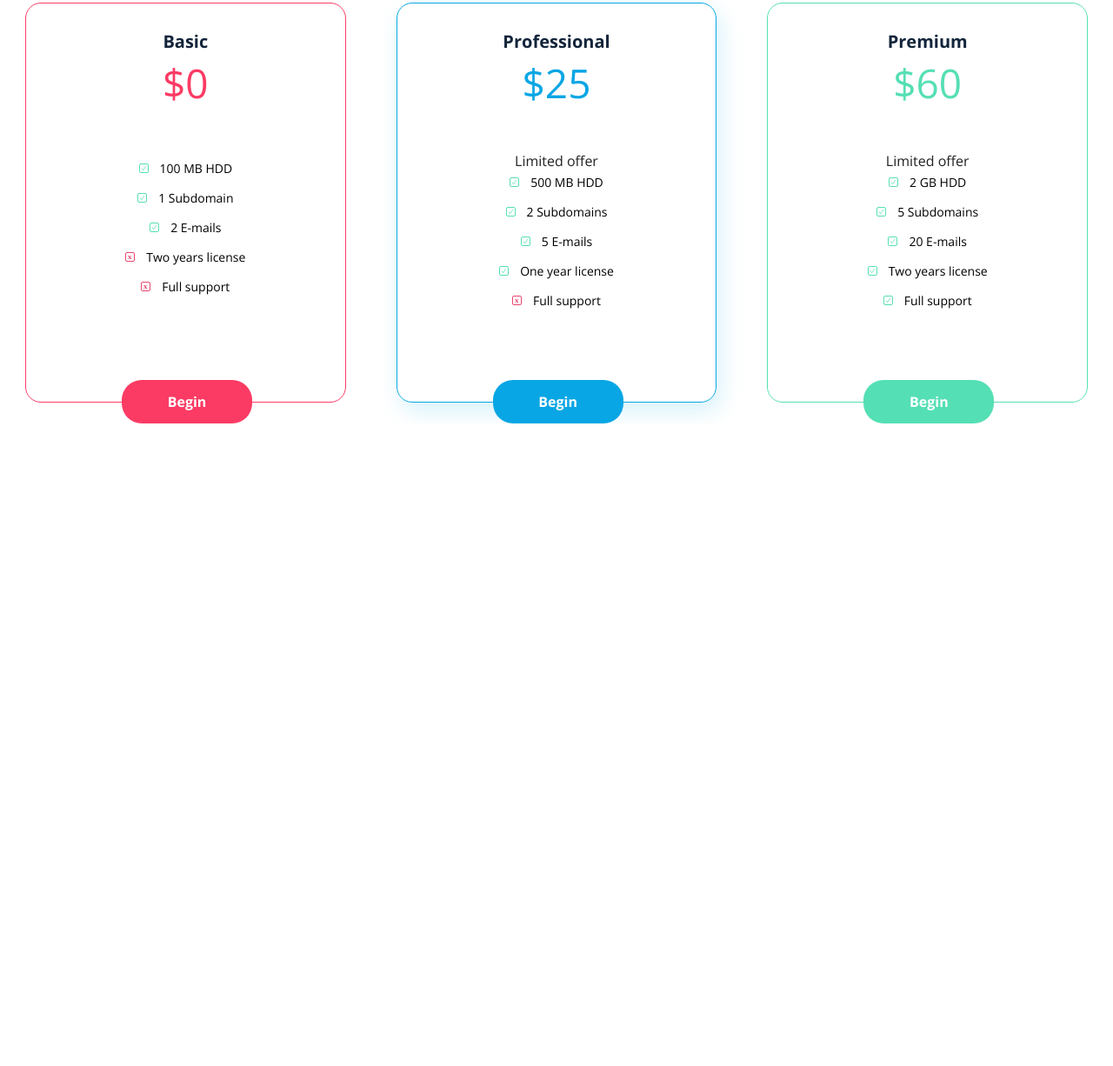
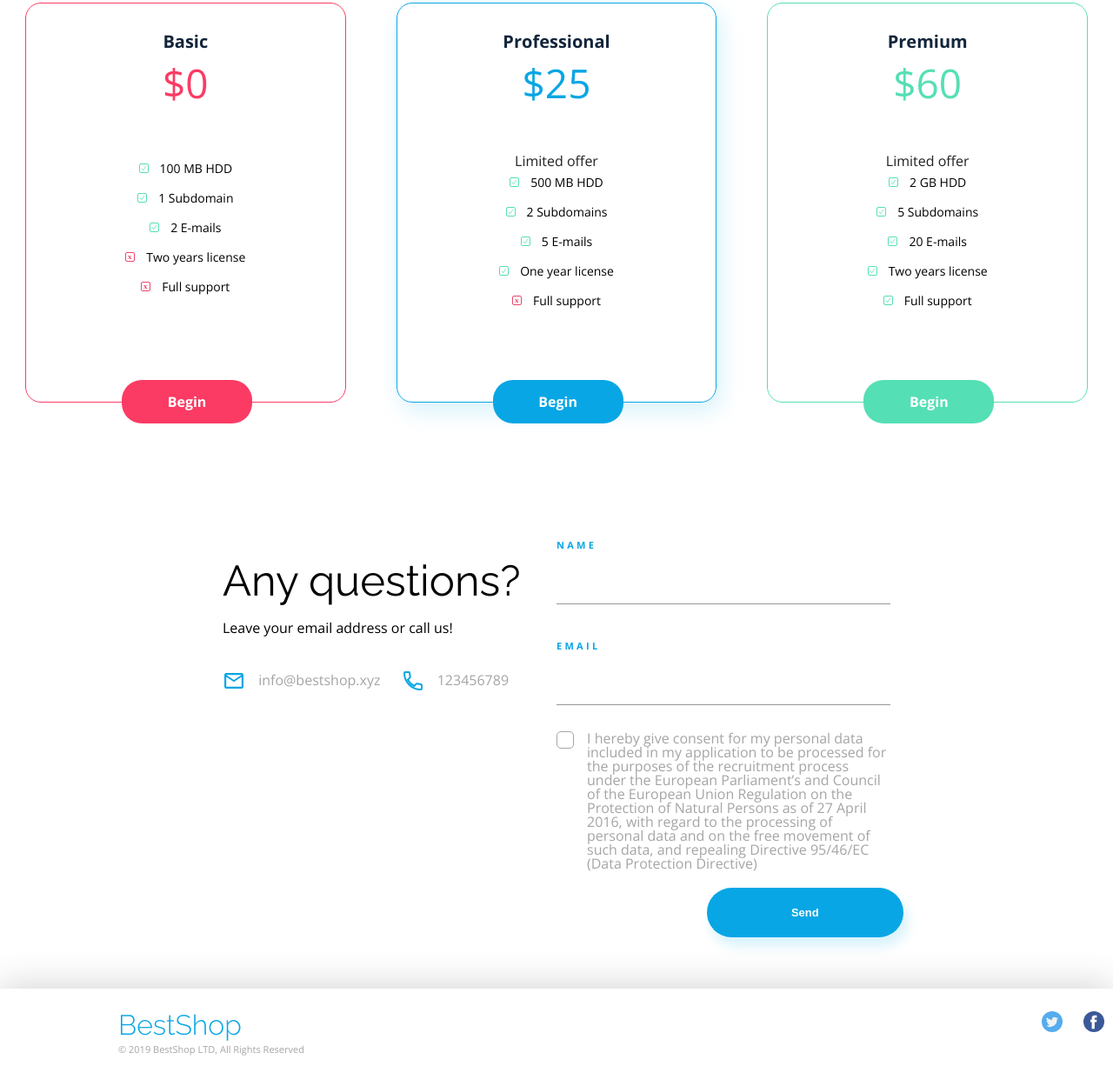
Before and after one commit to qazwaz/BestShop, a plain HTML site: page assets/index.html in a window 1280 px wide. Shown: the part 2755-3981 px from the top of the page at 87% size. Before the commit the page ends 3242 px from the top, so only its background shows below. Drawn offline with nearby package versions, Linux system fonts and the light colour scheme.

Commit message:
Sekcje contact i footer

```diff
--- a/assets/CSS/style.css
+++ b/assets/CSS/style.css
@@ -190,10 +190,12 @@ a {
     top: 10%;
     left: 50%;
 }
+
 .benefits {
     background-color: var(--color-light-grey);
     padding: 105px 251px;
 }
+
 .benefits_notebook {
     display: flex;
     justify-content: center;
@@ -201,22 +203,26 @@ a {
     padding: 91px 36px;
     background-color: var(--color-white);
 }
+
 .benefits_be {
     text-align: left;
     font-size: 2rem;
     font-family: var(--font-raleway);
     color: var(--color-black);
 }
+
 .benefits_description {
     text-align: left;
     color: var(--color-black);
 }
+
 .benefits_border {
     width: 327px;
     height: 4px;
     background-color: var(--color-redish);
     margin-top: 50px;
 }
+
 .benefits_square {
     background-color: var(--color-redish);
     width: 180px;
@@ -226,12 +232,14 @@ a {
     right: 15%;
     transform: rotate(45deg);
 }
+
 .macbook,
 .iphone {
     width: 386px;
     height: auto;
     position: relative;
 }
+
 .benefits_phone {
     display: flex;
     justify-content: center;
@@ -239,9 +247,11 @@ a {
     background-color: var(--color-white);
     margin: 37px 0;
 }
+
 .benefits_phone div .benefits_border {
     background-color: var(--color-primary);
 }
+
 .benefits_circle {
     background-color: var(--color-primary);
     width: 320px;
@@ -249,15 +259,18 @@ a {
     border-radius: 50%;
     position: absolute;
 }
+
 .benefits_trumpet {
     display: flex;
     justify-content: center;
     align-items: center;
     background-color: var(--color-white);
 }
+
 .benefits_trumpet div .benefits_border {
     background-color: var(--color-green);
 }
+
 .benefits_background {
     content: "";
     display: block;
@@ -265,6 +278,7 @@ a {
     width: 440px;
     height: 370px;
 }
+
 .trumpet {
     width: 386px;
     height: auto;
@@ -280,11 +294,13 @@ a {
     padding-top: 100px;
     padding-bottom: 50px;
 }
+
 .pricing_boxes {
     display: flex;
     justify-content: center;
     text-align: center;
 }
+
 .pricing_box {
     border: 1px solid var(--color-redish);
     width: 370px;
@@ -294,6 +310,7 @@ a {
     position: relative;
     margin: 0 29px;
 }
+
 .pricing_type {
     font-size: 20px;
     font-family: var(--color-black);
@@ -301,6 +318,7 @@ a {
     font-weight: bold;
     padding-top: 34px;
 }
+
 .pricing_price {
     font-size: 46px;
     color: var(--color-redish);
@@ -308,11 +326,13 @@ a {
     padding-top: 14px;
     padding-bottom: 59px;
 }
+
 .pricing_list {
     font-size: 14px;
     color: var(--color-black);
     padding: 10px;
 }
+
 .pricing_list::before {
     content: "";
     width: 11px;
@@ -321,6 +341,7 @@ a {
     display: inline-block;
     margin-right: 13px;
 }
+
 .pricing_list_last::before {
     content: "";
     width: 11px;
@@ -329,6 +350,7 @@ a {
     display: inline-block;
     margin-right: 13px;
 }
+
 .btn_box {
     display: flex;
     justify-content: center;
@@ -344,22 +366,152 @@ a {
     font-weight: bold;
     margin-top: 55px;
 }
+
 .pricing_box_big {
     border: 1px solid var(--color-primary);
     box-shadow: 5px 10px 27px #07ACE629;
 }
+
 .pricing_box_big .pricing_price {
     color: var(--color-primary);
 }
+
 .pricing_box_big .btn_box {
     background-color: var(--color-primary);
 }
+
 .pricing_box_last {
     border: 1px solid var(--color-green);
 }
+
 .pricing_box_last .pricing_price {
     color: var(--color-green);
 }
+
 .pricing_box_last .btn_box {
     background-color: var(--color-green);
 }
+
+.contact {
+    display: flex;
+    justify-content: center;
+    padding-top: 158px;
+}
+.contact_container {
+    display: flex;
+    justify-content: center;
+}
+.contact_left {
+    width: 30%;
+}
+.contact_left h1 {
+    font-size: 49px;
+    text-align: left;
+    font-family: var(--font-raleway);
+    color: var(--color-black);
+    padding: 22px 0;
+}
+.contact_left p {
+    text-align: left;
+    color: var(--color-black);
+    padding-bottom: 40px;
+}
+
+.contact_left a {
+    color: var(--color-grey);
+    padding-right: 20px;
+}
+.contact_left img {
+    margin-right: 10px;
+}
+.contact_right {
+    display: flex;
+    flex-direction: column;
+    width: 30%;
+}
+.name,
+.email {
+    text-transform: uppercase;
+    text-align: left;
+    color: var(--color-primary);
+    font-size: 11px;
+    font-weight: bold;
+    letter-spacing: 3.28px;
+    padding-bottom: 42px;
+}
+.text {
+    border: none;
+}
+.email {
+    border-top: 1px solid #95989A;
+    padding: 42px 0;
+}
+.checkbox {
+    border-top: 1px solid #95989A;
+    padding-top: 30px;
+    color: var(--color-grey);
+}
+.checkbox input {
+    position: absolute;
+    opacity: 0;
+    cursor: pointer;
+    height: 0;
+    width: 0;
+}
+.checkbox {
+    cursor: pointer;
+    display: flex;
+    padding-bottom: 20px;
+}
+
+.checkbox span {
+    height: 20px;
+    flex-shrink: 0;
+    flex-basis: 20px;
+    border: 1px solid var(--color-grey);
+    cursor: pointer;
+    margin-right: 15px;
+    border-radius: 5px;
+}
+.checkbox input:checked + span {
+    background-image: url("../Icons/Checkmark.svg");
+    background-repeat: no-repeat;
+    background-size: 60%;
+    background-position: center;
+}
+
+.footer {
+    width: 100%;
+    height: 89px;
+    box-shadow: 0 -5px 40px #00000029;
+    padding-top: 26px;
+}
+.footer_container {
+    display: flex;
+    justify-content: space-between;
+}
+.footer_container p {
+    font-size: 11px;
+    color: var(--color-grey);
+    text-align: left;
+    margin-left: 136px;
+    padding-top: 6px;
+}
+.btn_send {
+    width: 226px;
+    height: 57px;
+    border-radius: 35px;
+    background-color: var(--color-primary);
+    border: none;
+    color: var(--color-white);
+    box-shadow: 5px 10px 14px #07ACE629;
+    font-weight: bold;
+    font-size: 13px;
+    position: relative;
+    bottom: 0;
+    left: 45%;
+    margin-bottom: 59px;
+}
+.footer_forms a {
+    padding: 10px;
+}
--- a/assets/index.html
+++ b/assets/index.html
@@ -78,7 +78,7 @@
                 <h2 class="benefits_be">Be always first</h2>
                 <br>
                 <p class="benefits_description">Lorem ipsum dolor sit amet, consectetur adipiscing elit, sed do eiusmod
-                tempor incididunt ut labore et dolore magna aliqua. Ut enim ad minim veniam.</p>
+                    tempor incididunt ut labore et dolore magna aliqua. Ut enim ad minim veniam.</p>
                 <div class="benefits_border"></div>
             </div>
             <div>
@@ -158,5 +158,43 @@
         </div>
     </div>
 </section>
+<section class="contact">
+    <div class="container contact_container">
+        <div class="contact_left">
+            <h1>Any questions?</h1>
+            <p>Leave your email address or call us!</p>
+            <div class="contact_contact">
+                <img src="Icons/Mail%20Icon.svg">
+                <a href="#">info@bestshop.xyz</a>
+                <img src="Icons/Phone%20Icon.svg">
+                <a href="#">123456789</a>
+            </div>
+        </div>
+        <div class="contact_right">
+            <label class="name">Name</label>
+            <input type="text" class="text">
+            <label class="email">Email</label>
+            <input type="text" class="text">
+            <label class="checkbox">
+                <input type="checkbox">
+                <span></span>
+                I hereby give consent for my personal data included in my application to be processed for the purposes of the recruitment process under the European Parliament’s and Council of the European Union Regulation on the Protection of Natural Persons as of 27 April 2016, with regard to the processing of personal data and on the free movement of such data, and repealing Directive 95/46/EC (Data Protection Directive)
+            </label>
+            <button type="submit" class="btn_send">Send</button>
+        </div>
+    </div>
+</section>
+<footer class="footer">
+    <div class="container footer_container">
+        <div class="footer_contact">
+        <a href="#" class="logo">BestShop</a>
+        <p>© 2019 BestShop LTD, All Rights Reserved</p>
+        </div>
+        <div class="footer_forms">
+            <a href="https://www.twitter.com"><img src="Icons/Twitter.svg"> </a>
+            <a href="https://www.Facebook.com"><img src="Icons/Facebook.svg"></a>
+        </div>
+    </div>
+</footer>
 </body>
 </html>
```
